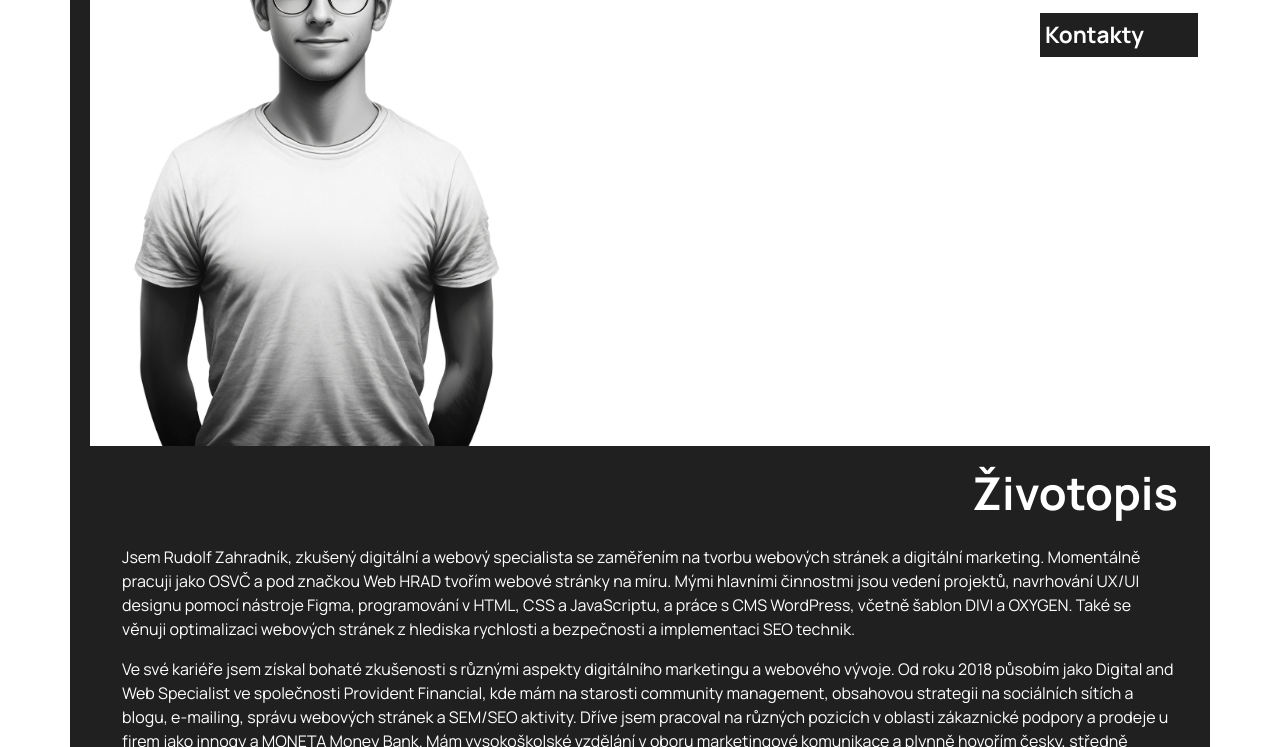
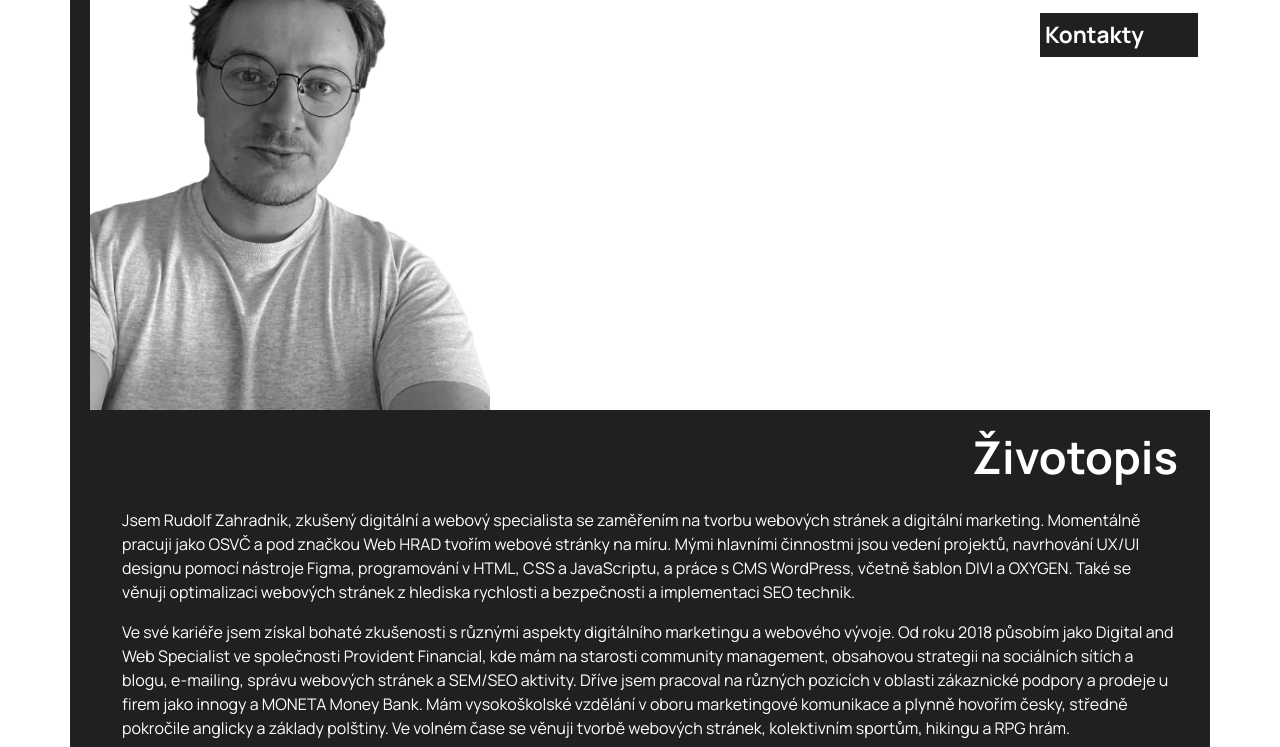
Before and after one commit to RudaZahradnik/portfolio, a plain HTML site: page index.html in a window 1280 px wide. Shown: the part 315-1062 px from the top of the page. Drawn offline with nearby package versions, Linux system fonts and the light colour scheme.

Commit message:
Add files via upload

```diff
--- a/index.html
+++ b/index.html
@@ -27,7 +27,7 @@
       </div>
       <div class="row">
         <div class="col-4">
-          <img id="avatar" src="files/avatar1.png" alt="" srcset="" />
+          <img id="avatar" src="files/avatar-ruda.png" alt="" srcset="" />
         </div>
         <div class="col-4" id="subheadline">UX designer</div>
 
--- a/style.css
+++ b/style.css
@@ -12,7 +12,7 @@ body {
 
 #avatar {
   width: 400px;
-  padding-left: 30px;
+  margin-left: -12px;
 }
 
 #headline {
```
